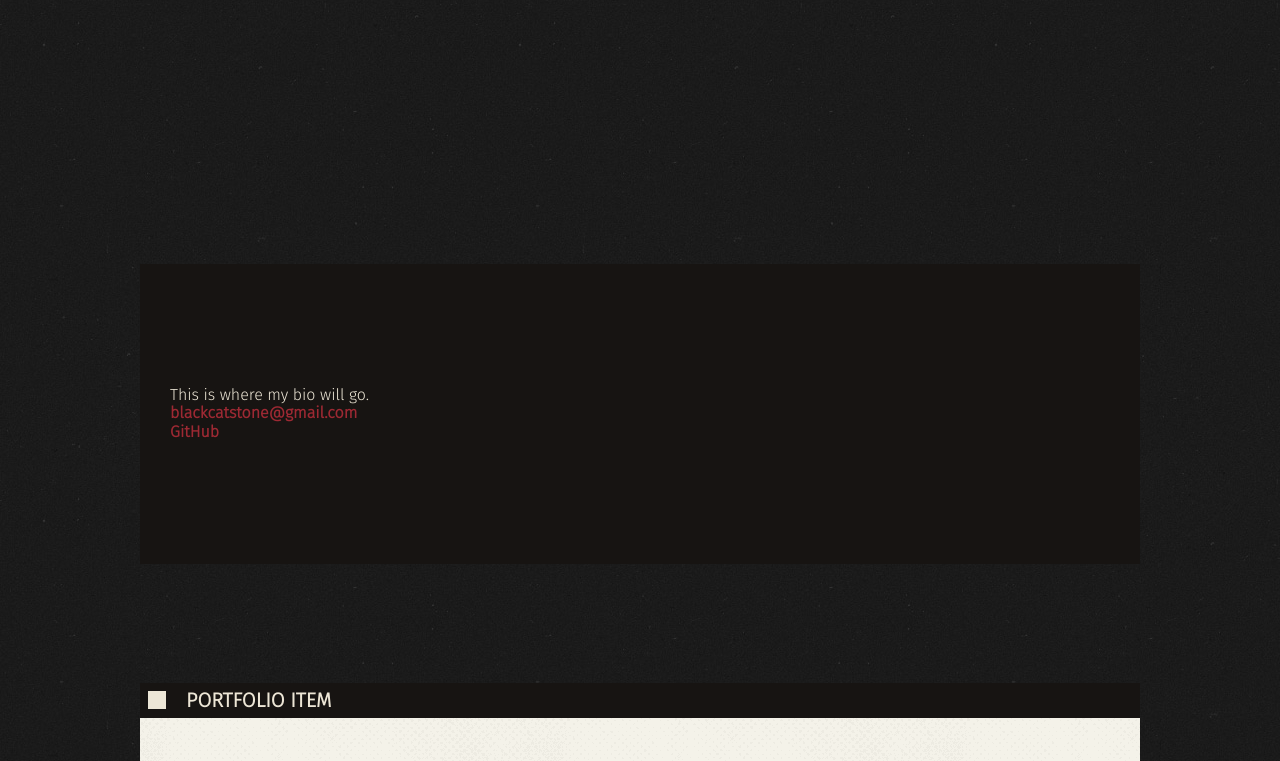
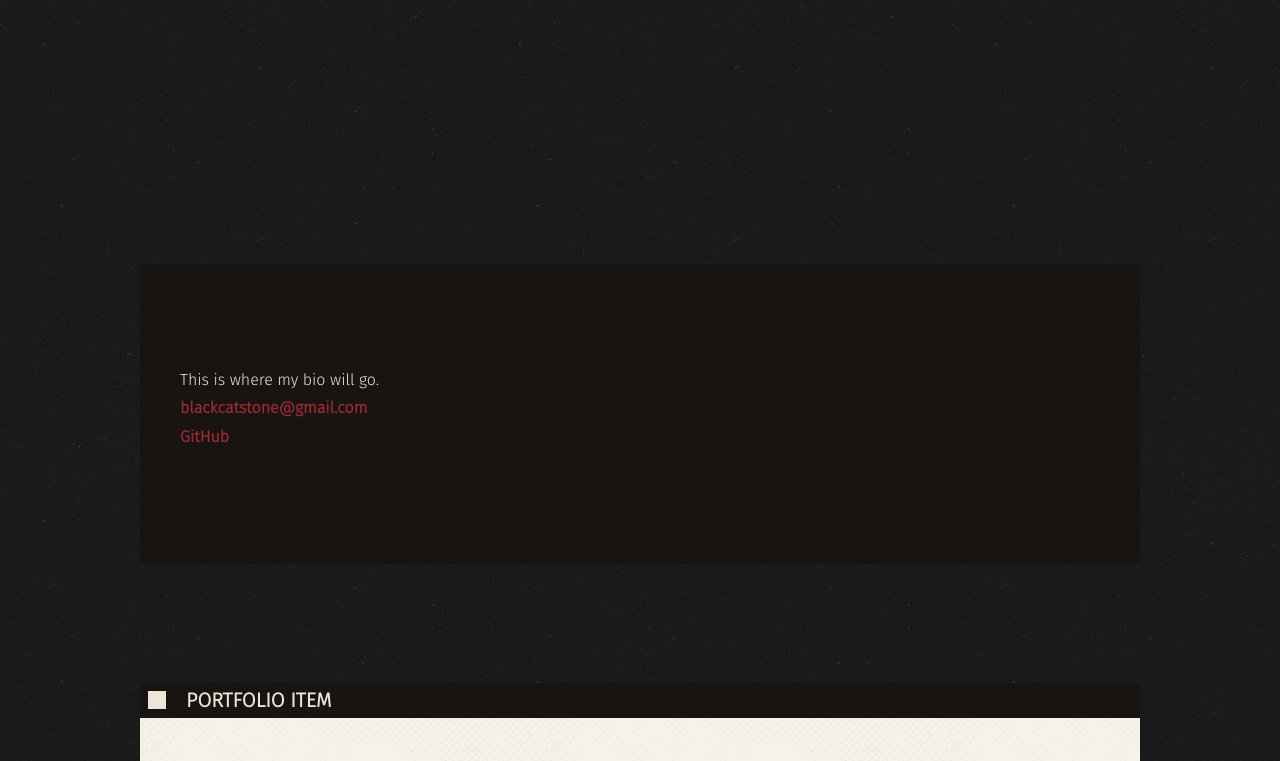
Before and after one commit to mallowmew/portfolio, a plain HTML site: page index.html in a window 1280 px wide. Shown: the part 536-1297 px from the top of the page. Drawn offline with Linux system fonts and the light colour scheme.

Commit message:
Fix refactoring of About section

```diff
--- a/style.css
+++ b/style.css
@@ -110,13 +110,13 @@ a:visited {
     background-color: var(--main-darkest-color);
 }
 
-.mobileAbout:first-child {
+.about-window:first-child {
     padding-top: 25vh;
 }
 
-.mobileAbout p {
+.about-window p {
     margin-bottom: 1rem;
-    padding-left: 1rem;
+    padding: 0 1rem 0 1rem;
 }
 
 .about-window {
```
